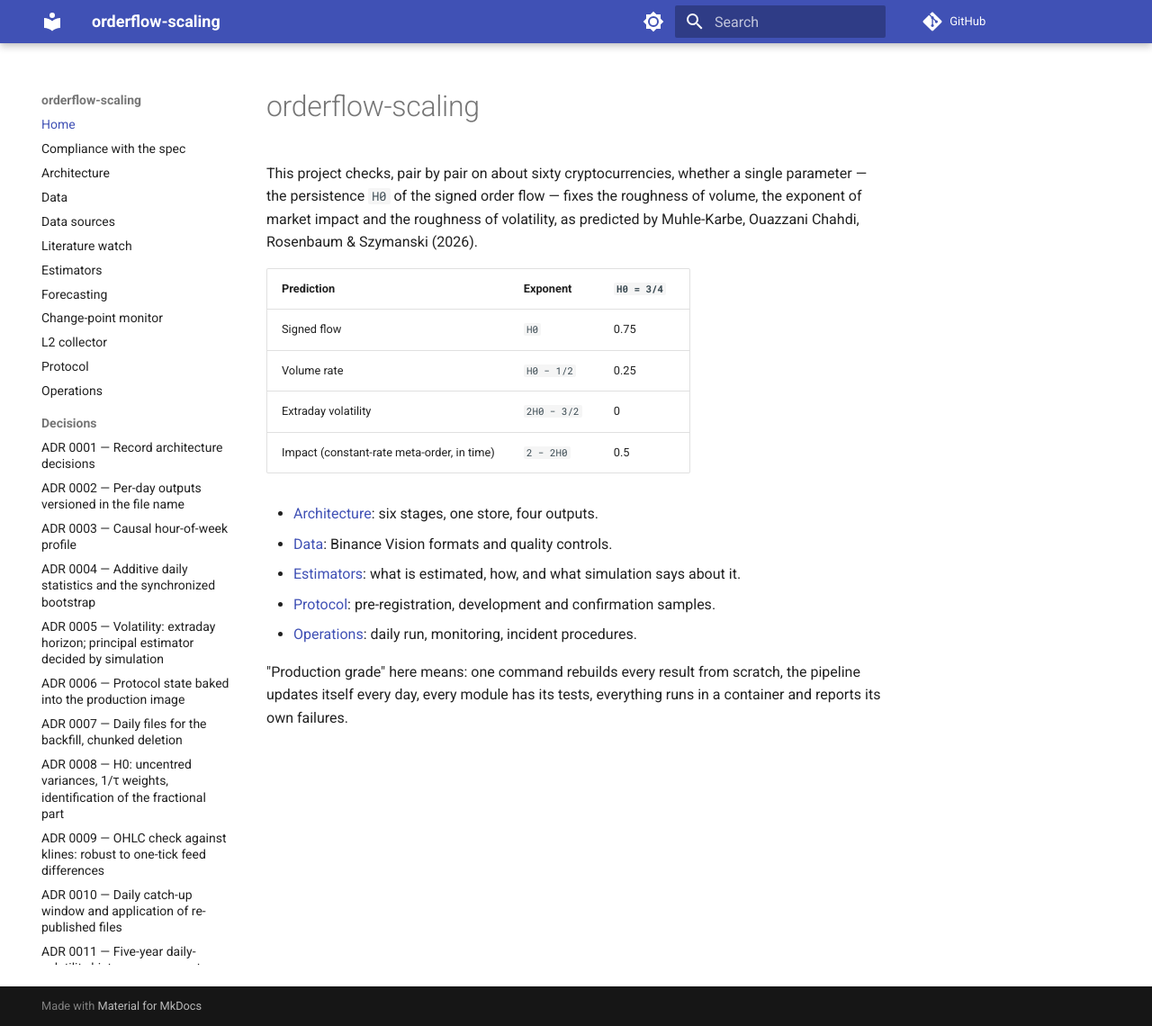
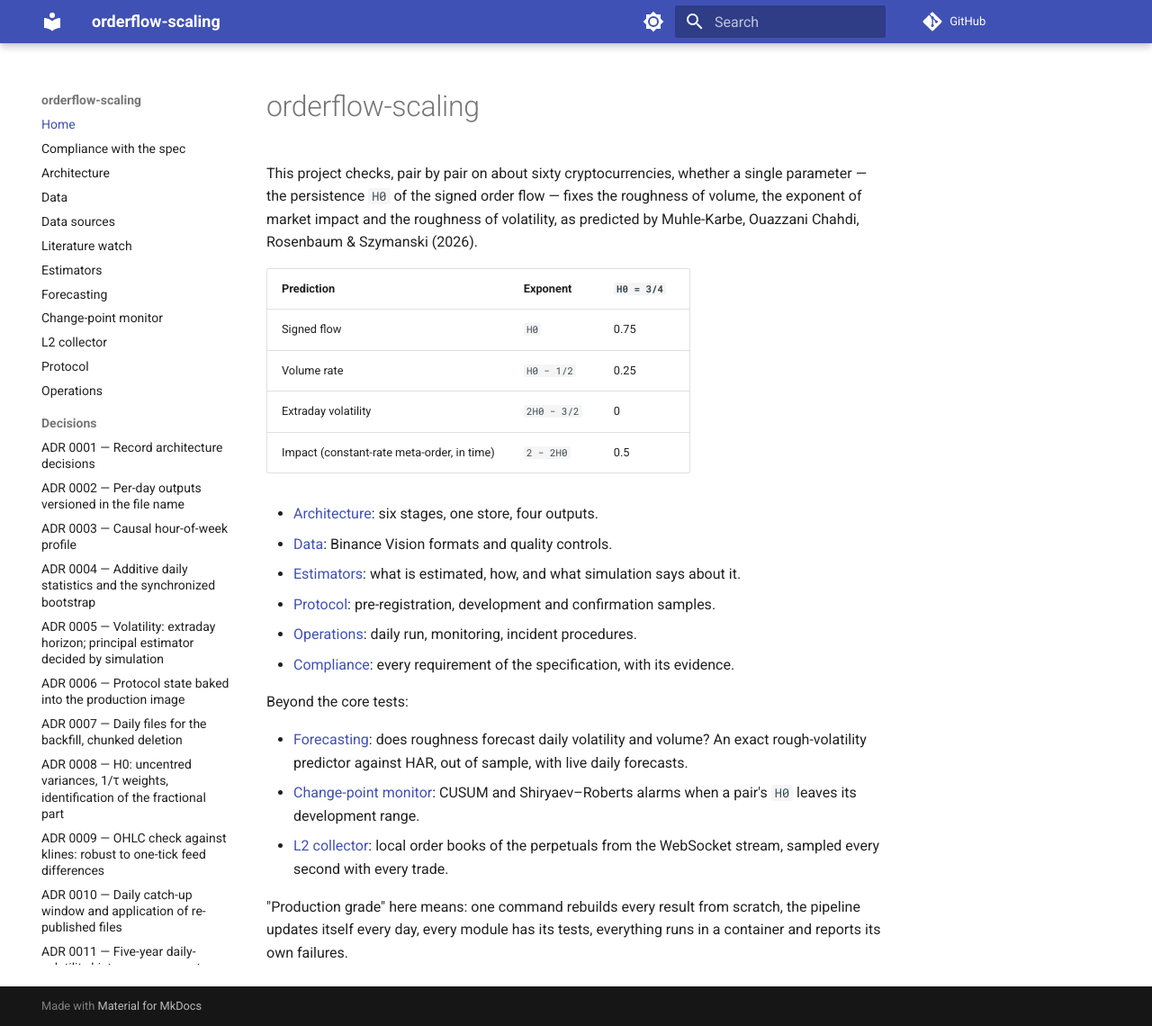
Before and after one commit to NIDHAL277/orderflow-scaling, an MkDocs documentation site: the page built from docs/index.md, in a window 1280 px wide and 1140 px high. Shown: the whole window at 90% size. Built offline with MkDocs 1.6.1 and Material for MkDocs 9.7.7, drawn with Linux system fonts in a browser that asks for light colours; comment, search, counter and statistics services are not loaded.

Commit message:
Pre-register a regime-change robustness variant; README at a glance
- specification curve: "without pairs with a regime alarm" drops the pairs
  whose H0 change-point monitor alarmed during the sample (pre-registration §8)
- README: an at-a-glance block (data, statistics, protocol, forecasting,
  production, quality: 217 tests, 92 % coverage), status of 2026-11-10
- docs home links the forecasting, change-point and L2 collector pages

Co-Authored-By: Claude Opus 5.5 <noreply@anthropic.com>

```diff
--- a/docs/index.md
+++ b/docs/index.md
@@ -17,6 +17,16 @@ Muhle-Karbe, Ouazzani Chahdi, Rosenbaum & Szymanski (2026).
 * [Estimators](estimators.md): what is estimated, how, and what simulation says about it.
 * [Protocol](protocol.md): pre-registration, development and confirmation samples.
 * [Operations](operations.md): daily run, monitoring, incident procedures.
+* [Compliance](compliance.md): every requirement of the specification, with its evidence.
+
+Beyond the core tests:
+
+* [Forecasting](forecasting.md): does roughness forecast daily volatility and volume? An
+  exact rough-volatility predictor against HAR, out of sample, with live daily forecasts.
+* [Change-point monitor](changepoints.md): CUSUM and Shiryaev–Roberts alarms when a pair's
+  `H0` leaves its development range.
+* [L2 collector](l2-collector.md): local order books of the perpetuals from the WebSocket
+  stream, sampled every second with every trade.
 
 "Production grade" here means: one command rebuilds every result from scratch, the
 pipeline updates itself every day, every module has its tests, everything runs in a
```
Also changed, not shown: README.md (+24 -4 lines), config/preregistration.md (+3 -1 lines), 2 other files.
